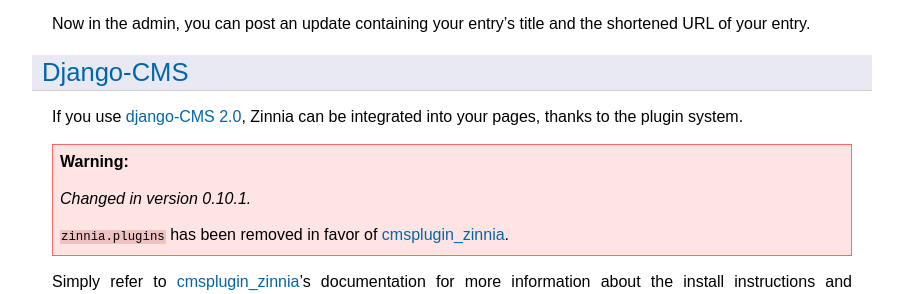
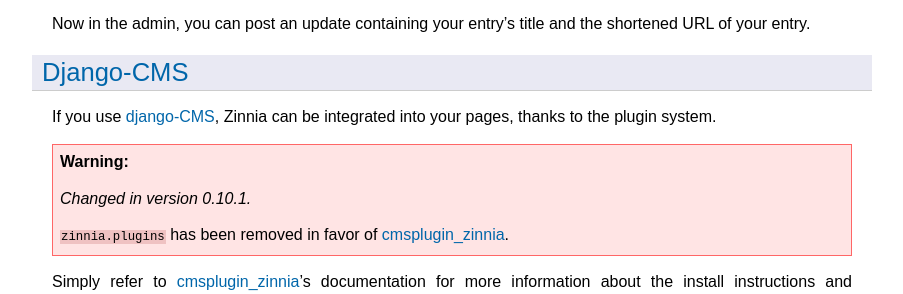
Before and after one commit to Fantomas42/django-blog-zinnia, a Sphinx documentation site: the page built from docs/getting-started/configuration.rst, in a window 1280 px wide and 900 px high, scrolled down 1894 px. Shown: the part 152-446 px from the top of the window, without its empty margins (178-1081 px from the left). Built offline with Sphinx 7.4.7, drawn with Linux system fonts in a browser that asks for light colours.

Commit message:
rename "django-cms 2.0" to "django-cms" for avoiding confusions about the versions supported

```diff
--- a/docs/getting-started/configuration.rst
+++ b/docs/getting-started/configuration.rst
@@ -151,7 +151,7 @@
 ==========
 
 
-If you use `django-CMS 2.0`_, Zinnia can be integrated into your pages,
+If you use `django-CMS`_, Zinnia can be integrated into your pages,
 thanks to the plugin system.
 
 .. warning::
@@ -235,7 +235,7 @@
 .. _`django-bitly`: http://bitbucket.org/discovery/django-bitly/
 .. _`tweepy`: https://github.com/tweepy/tweepy
 .. _`cmsplugin_zinnia`: https://github.com/Fantomas42/cmsplugin-zinnia
-.. _`django-CMS 2.0`: http://www.django-cms.org/
+.. _`django-CMS`: http://www.django-cms.org/
 .. _`django-tinymce`: https://code.google.com/p/django-tinymce/
 .. _`installation instructions`: http://django-tinymce.googlecode.com/svn/trunk/docs/.build/html/index.html
 .. _`django-xmlrpc`: http://pypi.python.org/pypi/django-xmlrpc/
```
